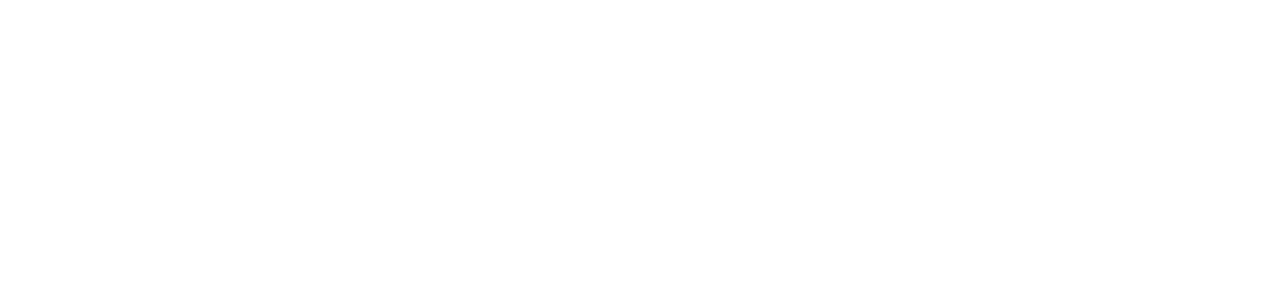
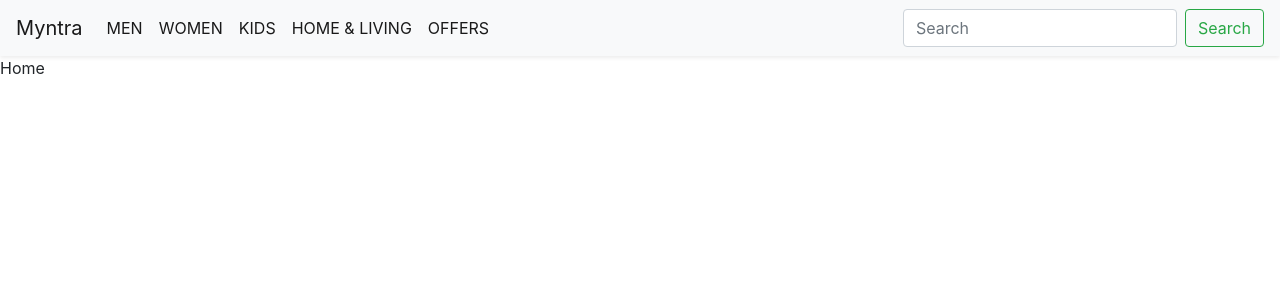
Before and after one commit to ishaanverma/react-filter-data, a React (Create React App) app: page / in a window 1280 px wide. Shown: the top 300 px of the page. Built offline with nearby package versions, Linux system fonts and the light colour scheme.

Commit message:
Setup basic file structure and navbar

```diff
--- a/src/App.js
+++ b/src/App.js
@@ -1,10 +1,13 @@
 import React from "react";
+import Navbar from "./components/Navbar";
+import Home from "./components/Home";
 import './App.scss';
 
 function App() {
   return (
     <div className="App">
-
+      <Navbar />
+      <Home />
     </div>
   );
 }
--- a/src/components/Home.js
+++ b/src/components/Home.js
@@ -0,0 +1,9 @@
+import React from "react";
+
+const Home = () => {
+  return (
+    <div>Home</div>
+  );
+};
+
+export default Home;
--- a/src/components/Navbar.js
+++ b/src/components/Navbar.js
@@ -0,0 +1,46 @@
+/* eslint-disable jsx-a11y/anchor-is-valid */
+import React from "react";
+
+const Navbar = () => {
+  return (
+    <div className="navbar navbar-expand-lg navbar-light bg-light shadow-sm">
+      <div className="navbar-brand">Myntra</div>
+      <button
+        className="navbar-toggler"
+        type="button"
+        data-toggle="collapse"
+        data-target="#navbarSupportedContent"
+        aria-controls="navbarSupportedContent"
+        aria-expanded="false"
+        aria-label="Toggle navigation"
+      >
+        <span className="navbar-toggler-icon"></span>
+      </button>
+      <div className="collapse navbar-collapse" id="navbarSupportedContent">
+        <ul className="navbar-nav mr-auto">
+          <li className="nav-item active">
+            <a className="nav-link" href="#">MEN</a>
+          </li>
+          <li className="nav-item active">
+            <a className="nav-link" href="#">WOMEN</a>
+          </li>
+          <li className="nav-item active">
+            <a className="nav-link" href="#">KIDS</a>
+          </li>
+          <li className="nav-item active">
+            <a className="nav-link" href="#">HOME & LIVING</a>
+          </li>
+          <li className="nav-item active">
+            <a className="nav-link" href="#">OFFERS</a>
+          </li>
+        </ul>
+      </div>
+      <form class="form-inline">
+        <input class="form-control mr-sm-2" type="search" placeholder="Search" aria-label="Search" />
+        <button class="btn btn-outline-success my-2 my-sm-0" type="submit">Search</button>
+      </form>
+    </div>
+  );
+};
+
+export default Navbar;
```
